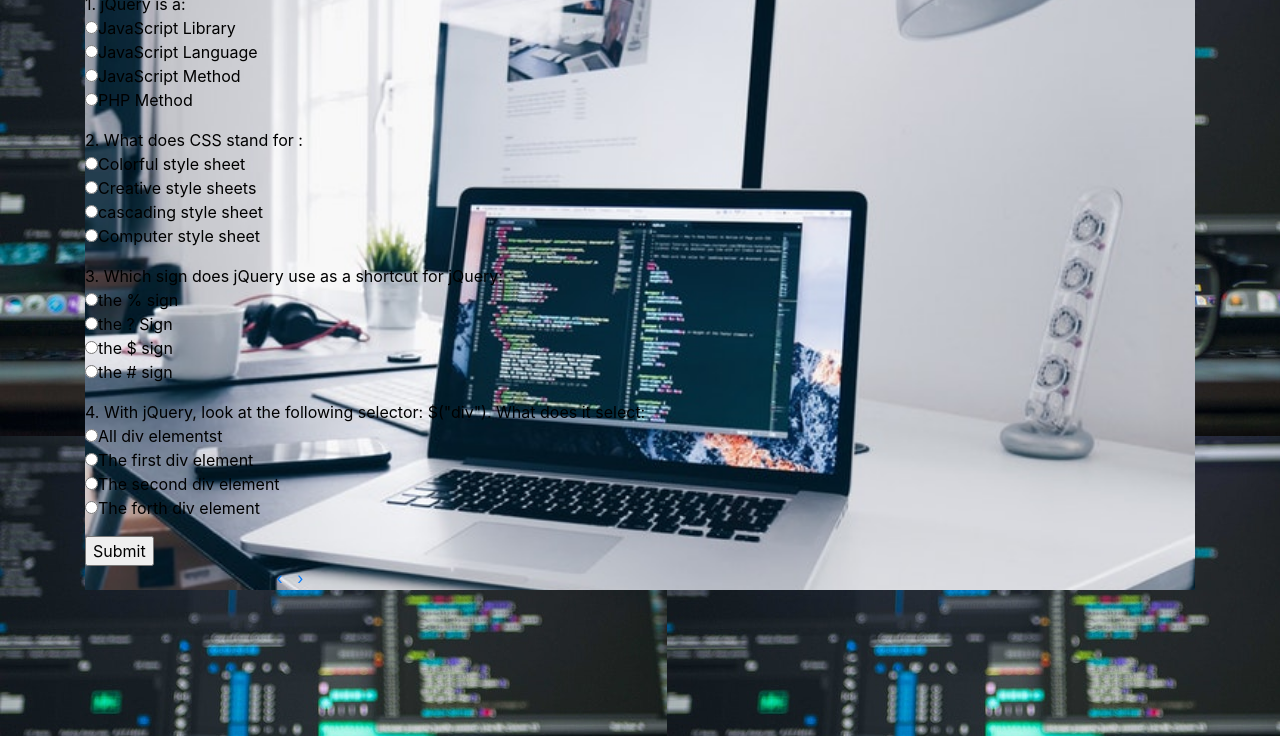
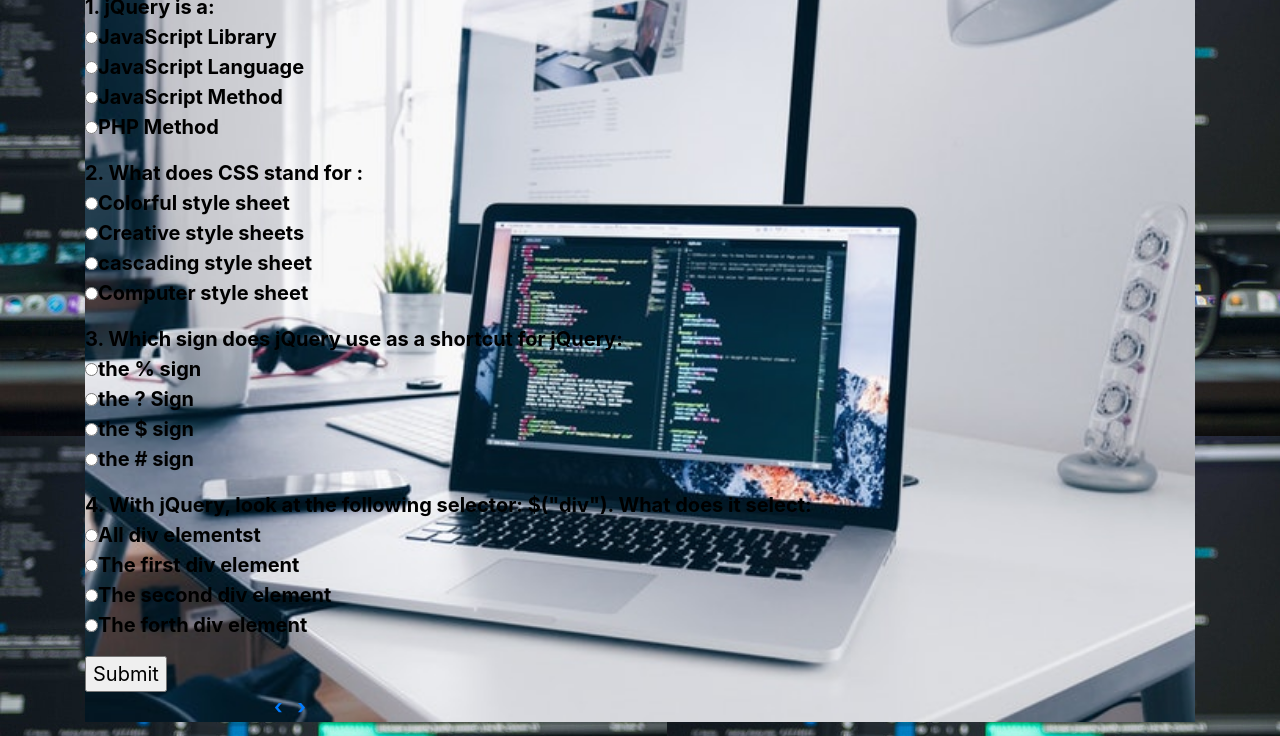
Before and after one commit to DENNISMCRAE/javascript-quiz-board, a plain HTML site: page form.html in a window 1280 px wide. Shown: the part 64-800 px from the top of the page. Drawn offline with nearby package versions, Linux system fonts and the light colour scheme; files whose address does not match are found by name.

Commit message:
add font size add font weight

```diff
--- a/css/styles.css
+++ b/css/styles.css
@@ -35,8 +35,8 @@ div.flip-control a {
 body{
   background-image: url("/home/dennismcrae/javascript-quiz-board/images/specsourcecode.jpeg");
   color: white;
-  /* font-weight: bolder;
-  font-size: 20px; */
+  font-weight: bolder;
+  font-size: 20px;
   }
 .jumbotron{
   text-align: center;
```
